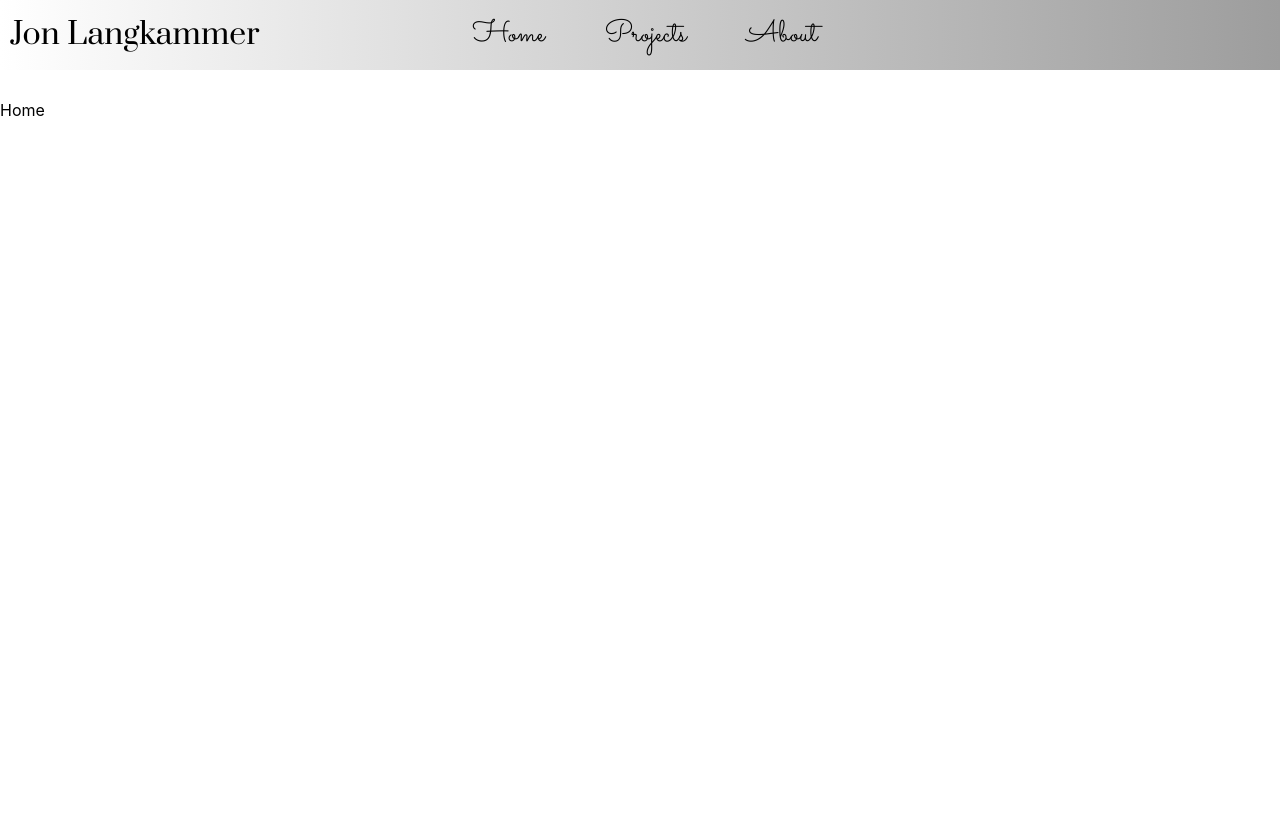
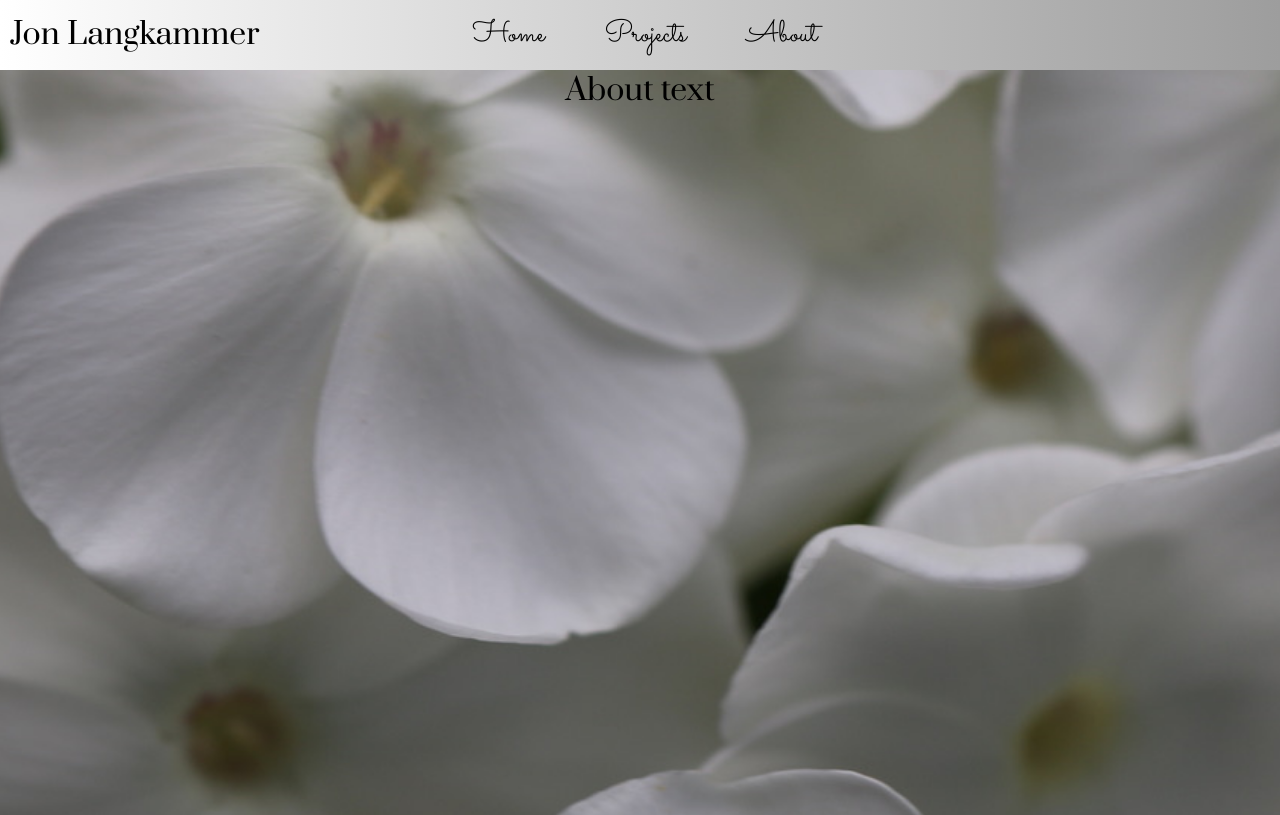
Before and after one commit to ConditionalStatementLifestyle/portfolio, a React (Create React App) app: page /home in a window 1280 px wide. Shown: the top 815 px of the page. Built offline with nearby package versions, Linux system fonts and the light colour scheme.

Commit message:
added background image and prelim text

```diff
--- a/src/Pages/Home.js
+++ b/src/Pages/Home.js
@@ -1,10 +1,33 @@
 import React from 'react'
+
+import back0 from '../Pictures/back0.jpg'
+import back1 from '../Pictures/back1.jpg'
+import { relative } from 'path';
+
+var images = {
+  0: `url(${back0})`,
+  1: `url(${back1})`
+}
+
+var sectionStyle = {
+  width: "100%",
+  height: "1100px",
+  backgroundImage: images[1],
+  backgroundPosition: 'center',
+  backgroundRepeat: 'no-repeat',
+  backgroundSize: 'cover',
+  position: 'relative'
+};
 
 export default function Home() {
 
     return (
-        <div>
-            Home
+        <div style={ sectionStyle } className='home'>
+          <div className='home-text-container'>
+            <div className='home-text'>
+              About text
+            </div>
+          </div>
         </div>
     )
 }
--- a/src/index.css
+++ b/src/index.css
@@ -30,7 +30,7 @@ a.nav-links {
   /* background-color: black; */
   background-image: linear-gradient(90deg, rgb(255, 255, 255)  0%, #9d9d9d 100%);
   text-align: center;
-  margin-bottom: 30px;
+  /* margin-bottom: 1px; */
 }
 
 .nav-link {
@@ -57,3 +57,27 @@ a.nav-links {
   display: inline-block;
   width: 20%;
 }
+
+.home {
+  height: 100%;
+  /* margin-left: auto;
+  margin-right: auto; */
+  /* border-radius: 1ch; */
+  /* position: relative; */
+}
+
+.home-text-container {
+  text-align: center;
+}
+
+.home-header {
+  /* position: absolute; */
+  margin-top: 20px;
+  font-family: 'Prata', serif;
+}
+
+.home-text {
+  /* position: absolute; */
+  font-family: 'Prata', serif;
+  font-size: 30px;
+}
```
Also changed, not shown: src/Pictures/back0.jpg (added), src/Pictures/back1.jpg (added).
